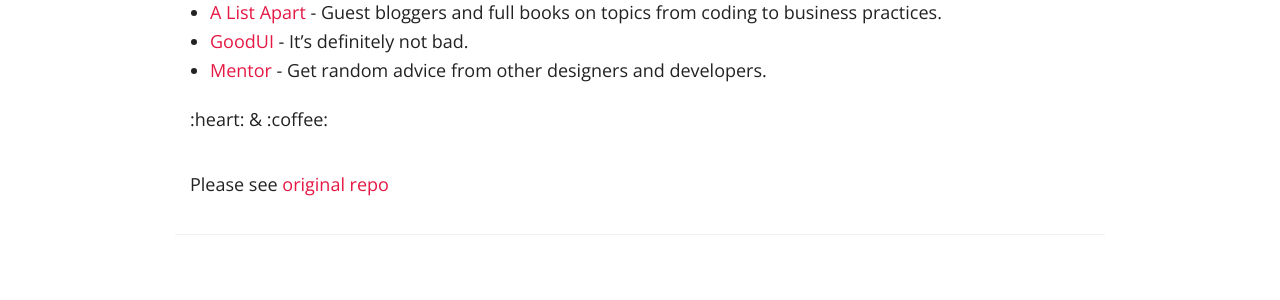
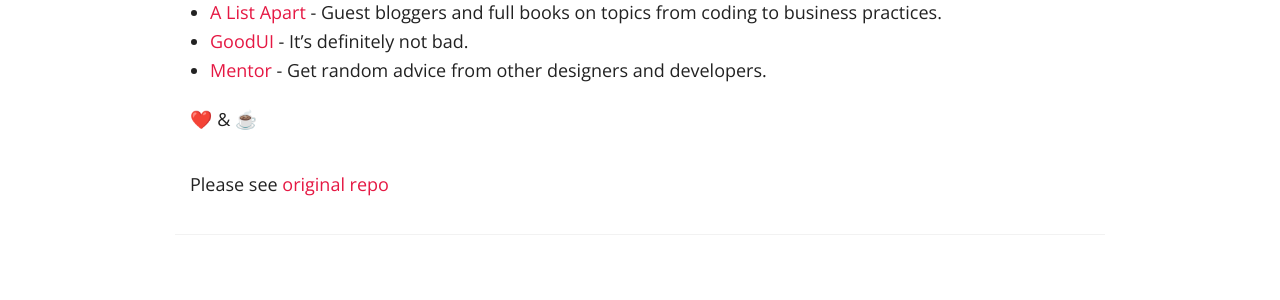
Before and after one commit to roachhd/notepad, a Jekyll site: the page built from _posts/2014-10-31-inspire-me.md, in a window 1280 px wide and 900 px high, scrolled down 2740 px. Shown: the part 153-453 px from the top of the window. Built offline with Jekyll 4.4.1, drawn with Linux system fonts in a browser that asks for light colours; nearby versions of some CDN libraries; emoji names are drawn with the system emoji font; some of the changed lines change nothing that is shown.

Commit message:
Update _config.yml

```diff
--- a/_config.yml
+++ b/_config.yml
@@ -12,6 +12,7 @@
 # Emoji please
 gems:
   - jemoji
+
 
 # Owner/author information
 owner:
@@ -75,95 +76,3 @@
     coderay_tab_width: 4
     coderay_bold_every: 10
     coderay_css: class
-
-prose:
-  rooturl: '_posts'
-  siteurl: 'http://roachhd.github.io/notepad'
-  relativeLinks: 'http://roachhd.github.io/notepad/links.jsonp'
-  media: 'images'
-  metadata:
-    _posts:
-      - name: "published"
-        field:
-          label: "Published"
-          element: "checkbox"
-          value: "true"
-      - name: "layout"
-        field:
-          element: "hidden"
-          label: "Layout"
-          value: "post"
-      - name: "title"
-        field:
-          label: "Title"
-          element: "text"
-          value: "An Awesome Headline!"
-      - name: "description"
-        field:
-          element: "text"
-          label: "Description"
-          placeholder: "Enter Post Description"
-      - name: "headline"
-        field:
-          element: "text"
-          label: "beadline"
-          placeholder: "Enter Post Headline"
-      - name: "modified"
-        field:
-          element: "text"
-          label: "Has this page been modified?"
-          placeholder: "YYYY-MM-DD"
-      - name: "categories"
-        field:
-          element: "multiselect"
-          label: "Add categories"
-          placeholder: "Choose categories"
-          value: personal
-          options:
-            - name: "Personal"
-              value: personal
-            - name: "Game-Development"
-              value: game-development
-            - name: "Design"
-              value: Design
-            - name: "Geek"
-              value: geek
-            - name: "Interesting"
-              value: interesting
-            - name: "Web-Development"
-              value: Web-development
-          alterable: true
-      - name: "tags"
-        field:
-          element: "text"
-          label: "Tags"
-          placeholder: "dev gamedev design PhotoShop grunt node Jekyll github azure apps games websites"
-      - name: "imagefeature"
-        field:
-          element: "text"
-          label: "Featured Image"
-          placeholder: "somefile.jpg"
-      - name: "mathjax"
-        field:
-          element: "checkbox"
-          label: "MathJax"
-          value: false
-      - name: "featured"
-        field:
-          element: "checkbox"
-          label: "Featured?"
-          value: false
-      - name: "comments"
-        field:
-          element: "checkbox"
-          label: "Comments"
-          value: false
-
-
-include: [".htaccess"]
-exclude: ["lib", "config.rb", "Gemfile", "Capfile", "Gemfile.lock", "config", "log", "Rakefile", "Rakefile.rb", "tmp", "less", "*.sublime-project", "*.sublime-workspace", "test", "spec", "Gruntfile.js", "package.json", "node_modules"]
-
-# Use the following plug-ins
-gems:
-  - jekyll-sitemap
-# Create a sitemap using the official Jekyll sitemap gems
```
